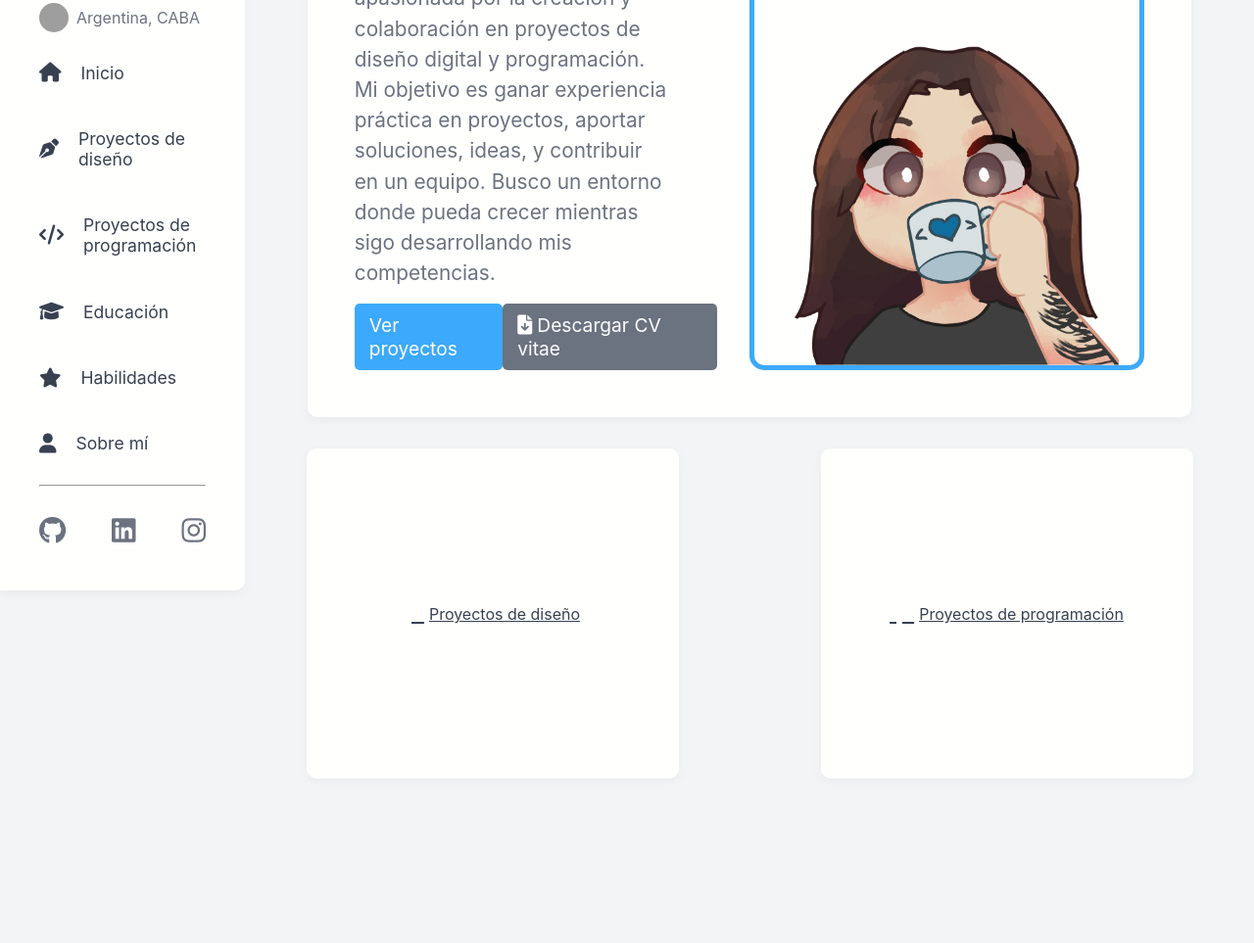
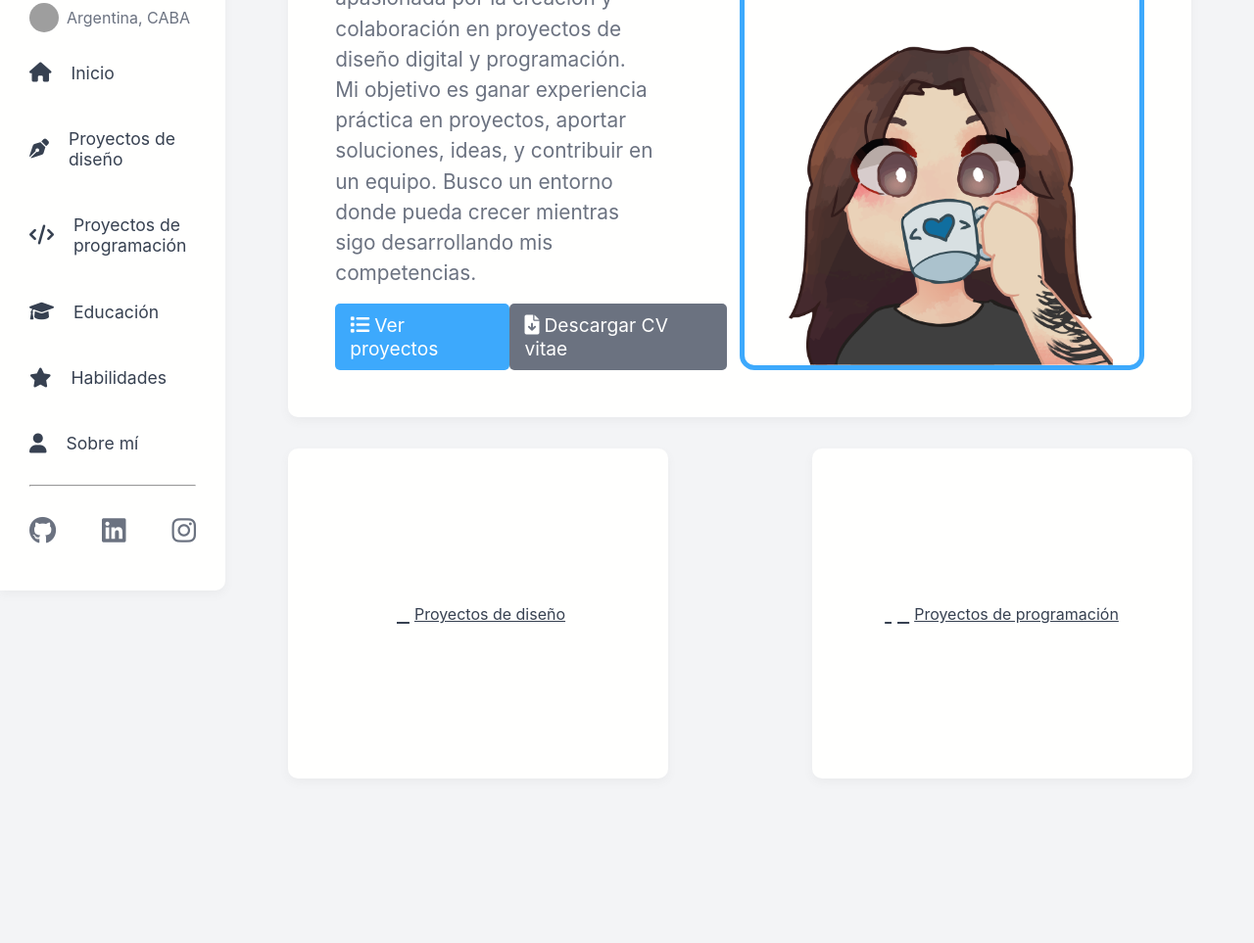
Before and after one commit to AbrilBarrientos/portfolio2025, a plain HTML site: page index.html in a window 1280 px wide. Shown: the part 197-1160 px from the top of the page at 98% size. Drawn offline with nearby package versions, Linux system fonts and the light colour scheme; grey boxes are pictures that could not be loaded; a web font is replaced by a local one.

Commit message:
act 12/4 21:42

```diff
--- a/css/styles.css
+++ b/css/styles.css
@@ -57,12 +57,12 @@ i{
     justify-content: space-around;
     flex-direction: column;
     display: flex;
-    max-width: 250px;
+    max-width: 230px;
     background-color: var(--main);
     height: 100vh;
     position: sticky;
     top: 0;
-    padding: 0 40px;
+    padding: 0 30px;
     box-shadow: var(--boxShadow);
 }
 
@@ -218,10 +218,10 @@ i{
     margin-top: 1em;
     justify-content: space-between;
     display: flex;
-    width: 370px;
+    width: 400px;
 }
 
-.links_Projects_Img{
+.links_projects_Img{
     gap: 100px;
     justify-content: space-around;
     display: flex;
--- a/index.html
+++ b/index.html
@@ -65,7 +65,7 @@
                     </div>
 
                     <div class="banner-btn">
-                        <a href="#project-dis" class="btn">Ver proyectos</a>
+                        <a href="#project-dis" class="btn"><i class="fa-solid fa-list"></i>Ver proyectos</a>
                         <a href="#" class="btn btn-secondary"><i class="fa-solid fa-file-arrow-down"></i>Descargar CV vitae</a>
                     </div>
                 </div>
@@ -73,7 +73,7 @@
                     <img src="img/homeBanner.png" alt="">
                 </div>
             </div>
-            <div class="links_Projects_Img">
+            <div class="links_projects_Img">
                 <a href="#project-dis" class="proj-dis">
                     <i class="fa-solid fa-pen-nib"></i>Proyectos de diseño
                 </a>
```
